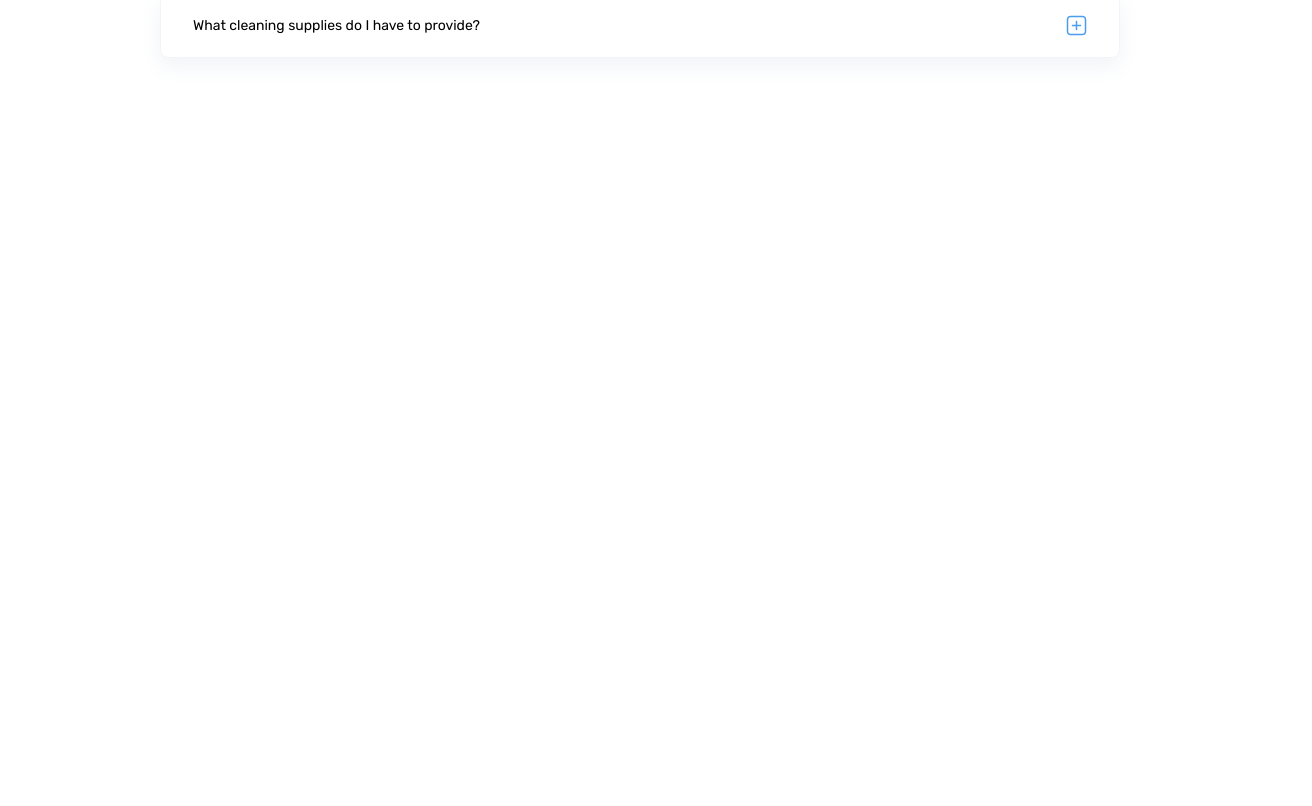
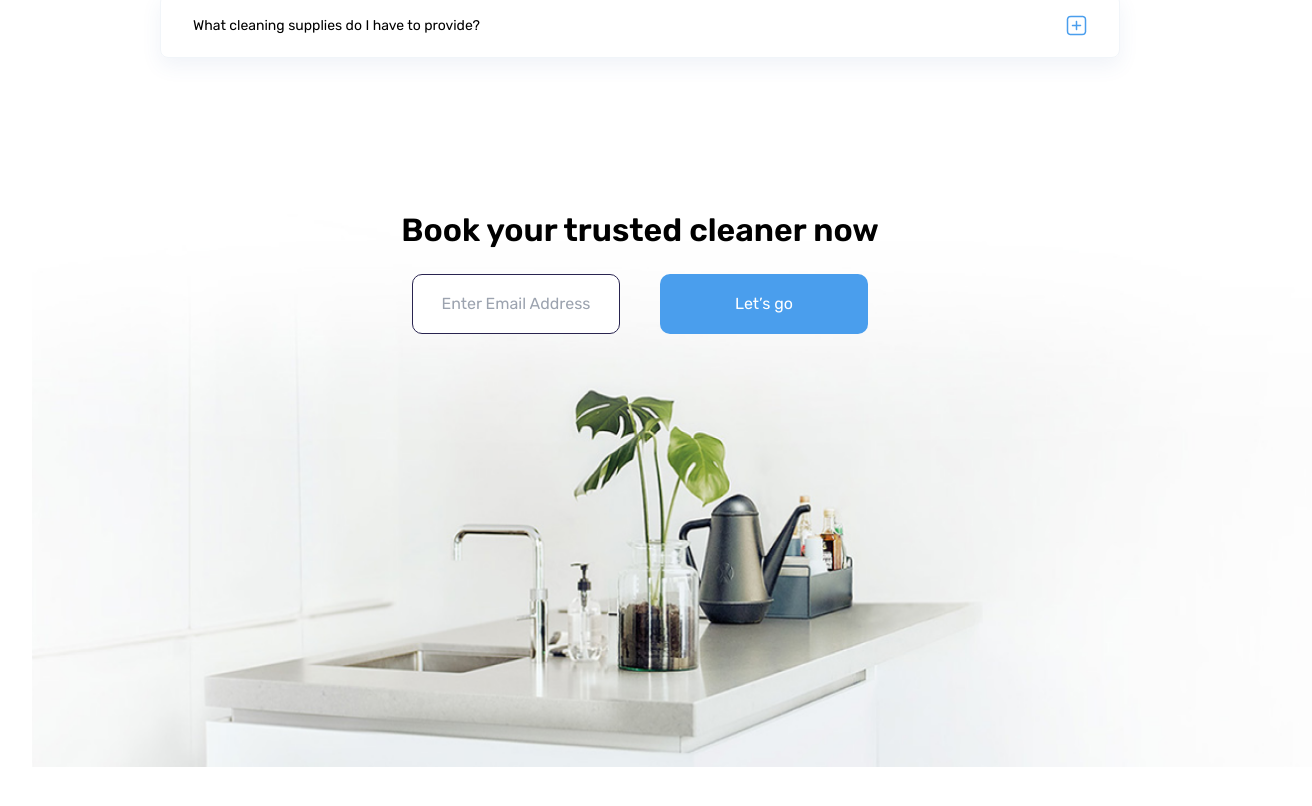
Before and after one commit to Haelsoft-Projects/Clean-Crafter-Frontend, a Next.js app: page / in a window 1280 px wide. Shown: the part 5645-6451 px from the top of the page, 1312 px wide, since content can reach past the window. Before the commit the page ends 5851 px from the top, so only its background shows below. Built offline with nearby package versions, Linux system fonts and the light colour scheme.

Commit message:
wroked on booking

```diff
--- a/src/app/page.tsx
+++ b/src/app/page.tsx
@@ -7,6 +7,7 @@ import HowitWorks from "@/components/HowitWorks";
 import Services from "@/components/Services";
 import Faqs from "@/components/Faqs";
 import Reviews from "@/components/Reviews";
+import Book from "@/components/Book";
 export default function Home() {
   return (
     <>
@@ -20,7 +21,7 @@ export default function Home() {
         <Services />
         <Reviews/>
         <Faqs />
-
+<Book />
     </div>
     </>
   );
--- /dev/null
+++ b/src/components/Book.tsx
@@ -0,0 +1,30 @@
+import Image from "next/image";
+import bg from "../assets/landingpage/section.png";
+const Book = () => {
+  return (
+    <div>
+      <div className="relative  sm:px-10 md:px-8 container mx-auto mt-20 mb-32 w-full h-[564px]">
+        <Image
+          src={bg}
+          alt="background"
+          className="lg:object-contain object-cover absolute -z-20 h-[564px] px-4 lg:px-0 sm:px-10 md:px-8 "
+        />
+        <div className="px-4 sm:px-10 md:px-8  lg:px-0"><p className="font-semibold text-[32px] text-center mt-10">
+          Book your trusted cleaner now
+        </p>
+        <div className="w-full flex flex-col lg:flex-row items-center justify-center gap-x-10 mt-5 gap-y-6">
+          <input
+            type="text"
+            placeholder="Enter Email Address"
+            className="border px-2 placeholder:text-center text-center focus:outline-none border-[#292450] rounded-[10px] w-full lg:w-[208px] h-[60px]"
+          />
+          <button className="rounded-[10px] text-white bg-[#4A9EED] w-full lg:w-[208px] h-[60px]">
+            Let’s go
+          </button>
+        </div></div>
+      </div>
+    </div>
+  );
+};
+
+export default Book;
--- /dev/null
+++ b/src/components/Footer.tsx
@@ -0,0 +1,9 @@
+
+
+const Footer = () => {
+  return (
+    <div>Footer</div>
+  )
+}
+
+export default Footer
```
Also changed, not shown: src/assets/landingpage/section.png (added), src/components/Faqs.tsx (indentation only).
